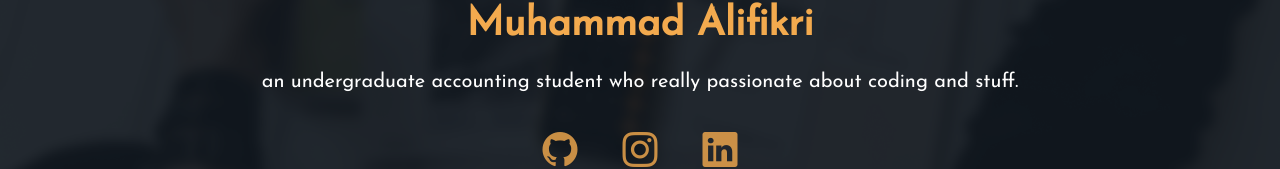
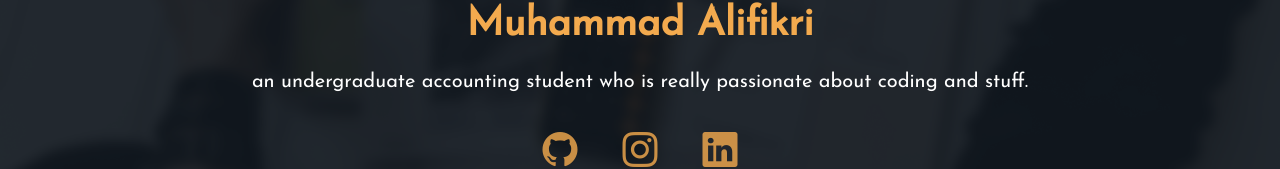
Before and after one commit to aleeminho/resume, a plain HTML site: page index.html in a window 1280 px wide. Shown: the part 400-569 px from the top of the page. Drawn offline with nearby package versions, Linux system fonts and the light colour scheme.

Commit message:
Update index.html

```diff
--- a/index.html
+++ b/index.html
@@ -22,7 +22,7 @@
     <div class="container">
       <img src="img/Mask Group.png" alt="" />
       <h1>Muhammad Alifikri</h1>
-      <p>an undergraduate accounting student who really passionate about coding and stuff.</p>
+      <p>an undergraduate accounting student who is really passionate about coding and stuff.</p>
       <div class="sosmed">
         <a href="https://github.com/aleeminho" target="_blank" title="My Github" class="github">
           <i class="bi bi-github" style="color: #f3aa4e; font-size: 35px"></i>
```
